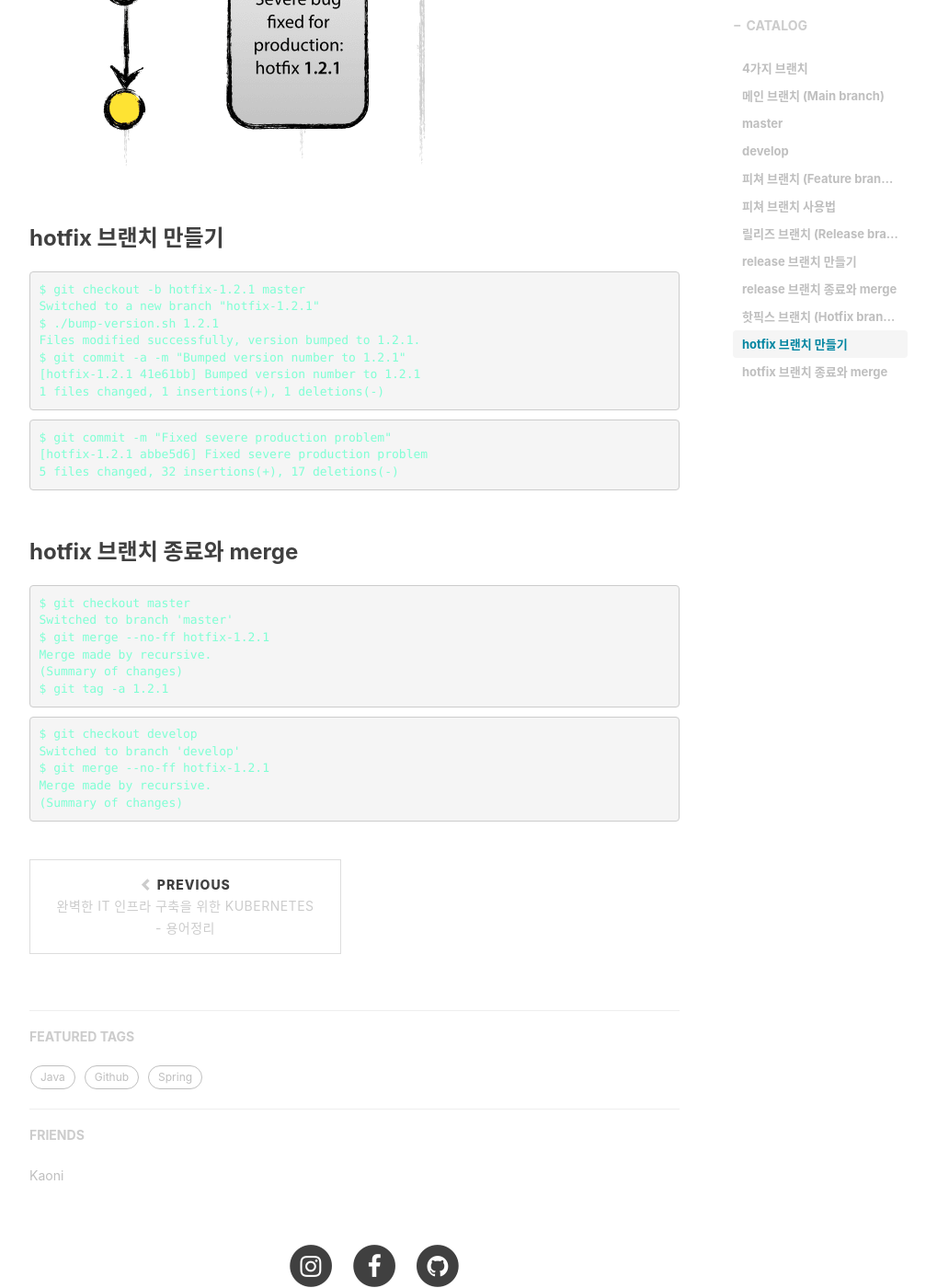
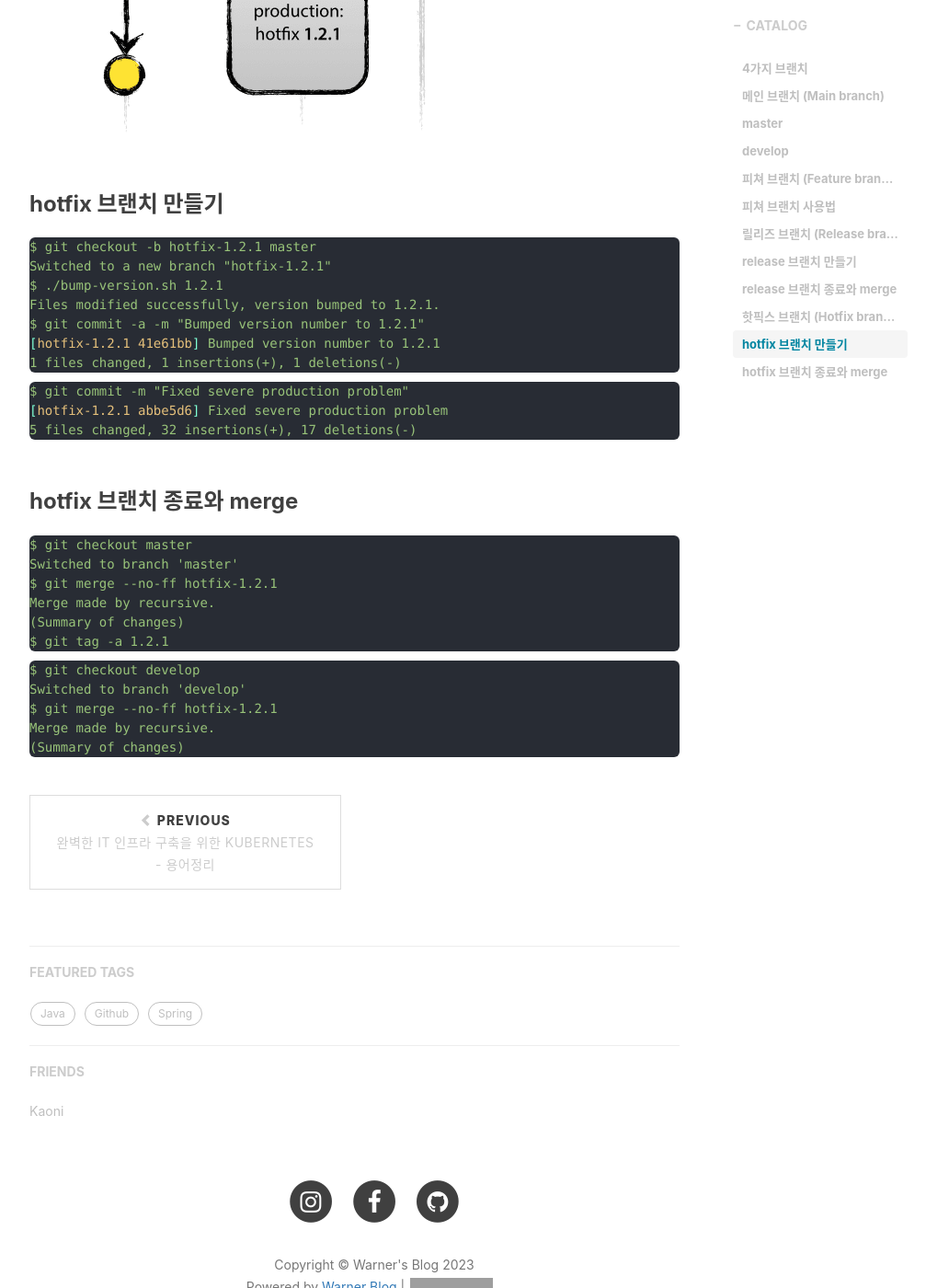
Before and after one commit to leeheeweon/leeheeweon.github.io, a Jekyll site: the page built from _posts/2023-11-24-github-workflow-branch.md, in a window 1280 px wide and 1400 px high, scrolled down 8087 px. Shown: the whole window at 92% size, without its empty margins (233-1240 px from the left). Built offline with Jekyll 4.4.1, drawn with Linux system fonts in a browser that asks for light colours; nearby versions of some CDN libraries; comment, search, counter and statistics services are not loaded; some of the changed text lies outside the part shown; grey boxes are pictures that could not be loaded.

Commit message:
code 수ㅡ정

```diff
--- a/_posts/2023-11-24-github-workflow-branch.md
+++ b/_posts/2023-11-24-github-workflow-branch.md
@@ -59,7 +59,7 @@
 
 code로 작업 할 경우
 
-~~~git
+~~~yaml
 $ git checkout develop
 Switched to branch 'develop'
 $ git merge --no-ff myfeature
@@ -87,7 +87,7 @@
 
 ### release 브랜치 만들기
 
-~~~git
+~~~yaml
 $ git checkout -b release-1.2 develop
 Switched to a new branch "release-1.2"
 $ ./bump-version.sh 1.2
@@ -99,7 +99,7 @@
 
 ### release 브랜치 종료와 merge
 
-~~~git
+~~~yaml
 $ git checkout master
 Switched to branch 'master'
 $ git merge --no-ff release-1.2
@@ -108,7 +108,7 @@
 $ git tag -a 1.2
 ~~~
 
-~~~git
+~~~yaml
 $ git checkout develop
 Switched to branch 'develop'
 $ git merge --no-ff release-1.2
@@ -116,7 +116,7 @@
 (Summary of changes)
 ~~~
 
-~~~git
+~~~yaml
 $ git branch -d release-1.2
 Deleted branch release-1.2 (was ff452fe).
 ~~~
@@ -132,7 +132,7 @@
 
 ### hotfix 브랜치 만들기
 
-~~~git
+~~~yaml
 $ git checkout -b hotfix-1.2.1 master
 Switched to a new branch "hotfix-1.2.1"
 $ ./bump-version.sh 1.2.1
@@ -142,7 +142,7 @@
 1 files changed, 1 insertions(+), 1 deletions(-)
 ~~~
 
-~~~git
+~~~yaml
 $ git commit -m "Fixed severe production problem"
 [hotfix-1.2.1 abbe5d6] Fixed severe production problem
 5 files changed, 32 insertions(+), 17 deletions(-)
@@ -150,7 +150,7 @@
 
 ### hotfix 브랜치 종료와 merge
 
-~~~git
+~~~yaml
 $ git checkout master
 Switched to branch 'master'
 $ git merge --no-ff hotfix-1.2.1
@@ -159,7 +159,7 @@
 $ git tag -a 1.2.1
 ~~~
 
-~~~git
+~~~yaml
 $ git checkout develop
 Switched to branch 'develop'
 $ git merge --no-ff hotfix-1.2.1
```
